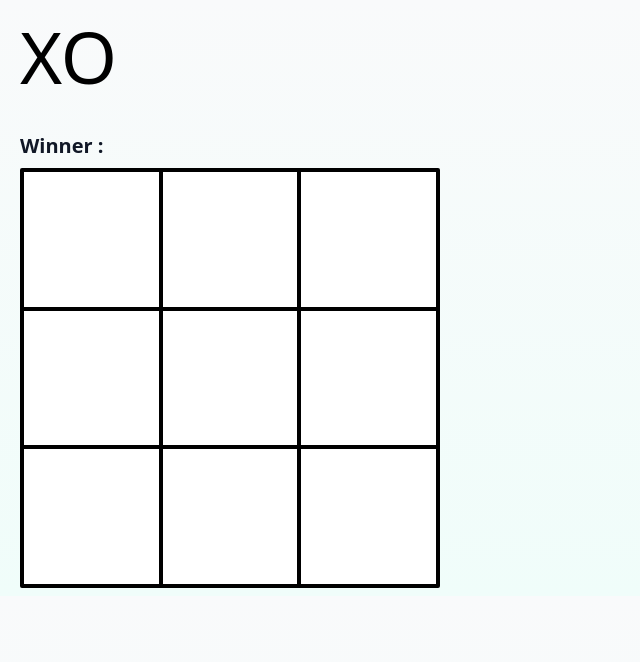
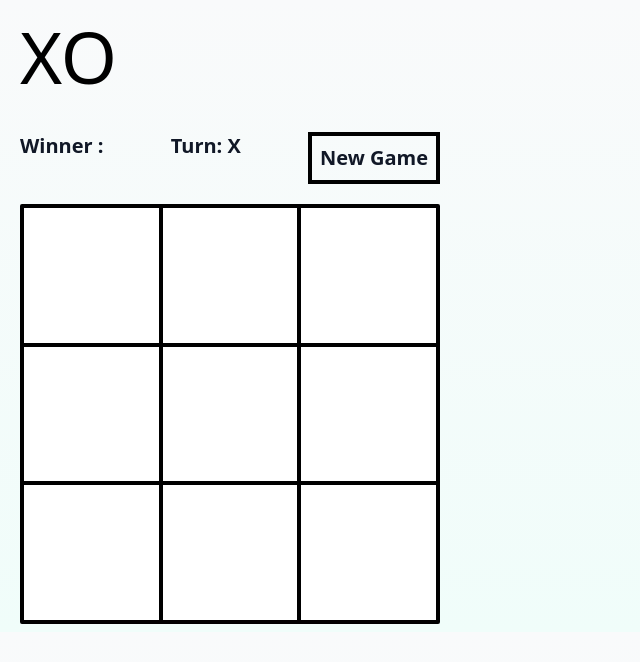
Before and after one commit to odelya-krief/x-o, a Next.js app: page / in a window 1280 px wide. Shown: the top 662 px of the page, without its empty margins (0-640 px from the left). Built offline with nearby package versions, Linux system fonts and the light colour scheme.

Commit message:
board: add new game functionality and ui.

```diff
--- a/src/components/board.tsx
+++ b/src/components/board.tsx
@@ -42,7 +42,6 @@ const calculateUpdatedBoard = (
   gameState: GameState,
   index: number
 ): string[] => {
-  console.log(`index ${index} was clicked`);
   const updatedBoard: string[] = gameState.board.map((cell, cellIndex) => {
     return cellIndex == index ? gameState.turn : cell;
   });
@@ -67,13 +66,24 @@ const BoardComponent = () => {
     });
   };
 
+  const onNewGameClick = () => {
+    setGameState(initialGameState);
+  };
+
   return (
-    <div className="text-gray-900 font-bold text-xl mb-2 h-full">
-      <div className="text-gray-900 font-bold text-xl mb-2">
-        Winner : {gameState.winner}
+    <div className="text-gray-900 font-bold text-xl mb-2 h-full w-2/6 flex flex-col gap-5">
+      <div className="flex flex-row justify-between">
+        <div>Winner : {gameState.winner}</div>
+        <div>Turn: {gameState.turn}</div>
+        <button
+          className="border-4 border-black p-2 hover:bg-gray-200 "
+          onClick={onNewGameClick}
+        >
+          New Game
+        </button>
       </div>
       <div
-        className="grid grid-cols-3 columns-xs rows-xs grid-rows aspect-square w-2/6
+        className="grid grid-cols-3 grid-rows aspect-square
           gap-1
         border-black border-4
         bg-black rounded-sm"
--- a/src/components/cell.tsx
+++ b/src/components/cell.tsx
@@ -1,7 +1,8 @@
 const CellComponent = ({ value, index, onClick }) => {
   return (
     <button
-      className="text-gray-800 content-center bg-white text-5xl"
+      className="text-gray-800 content-center bg-white text-5xl
+       hover:bg-gray-200 disabled:bg-white"
       onClick={() => onClick(index)}
       disabled={value != ""}
     >
```
